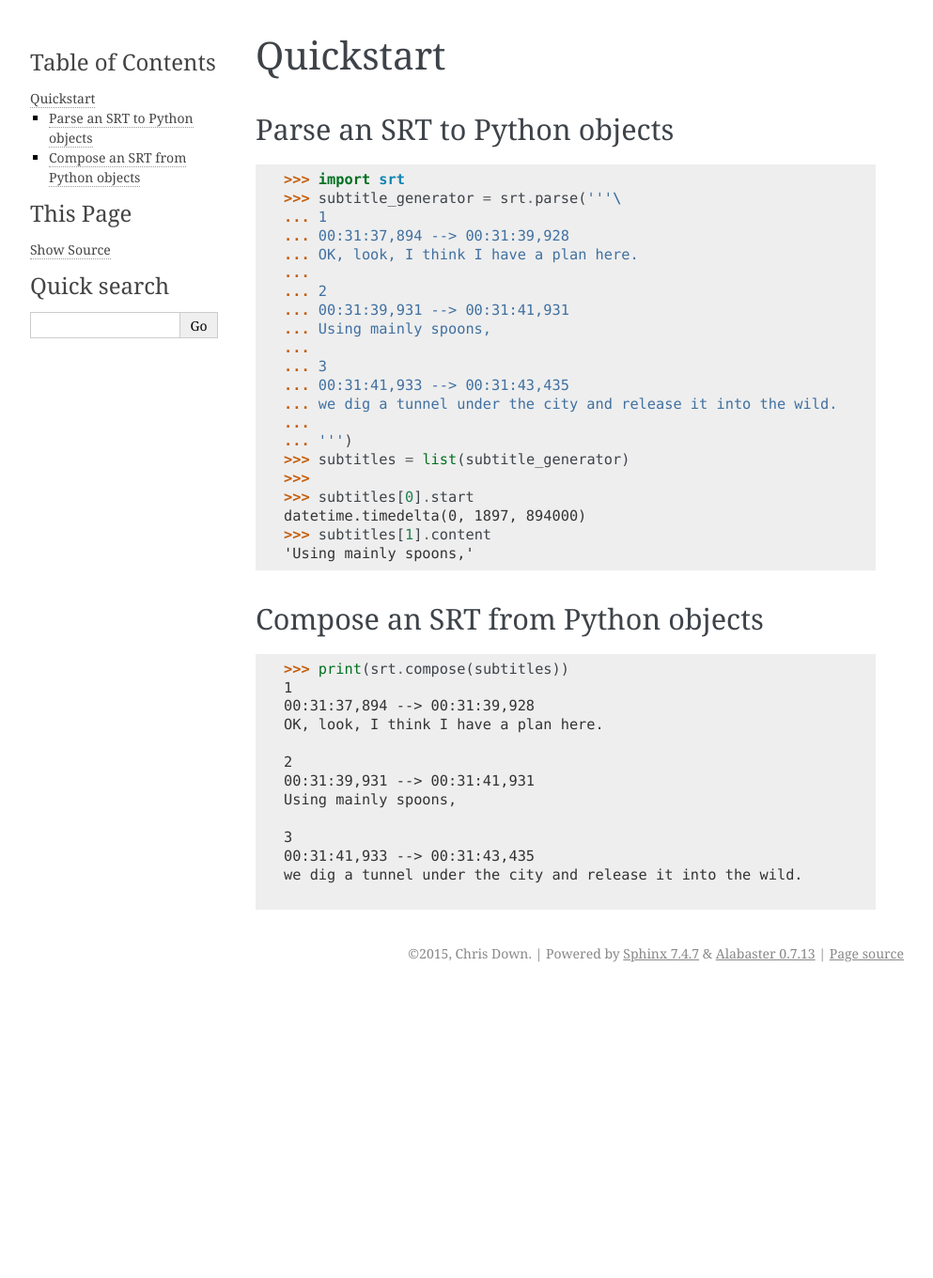
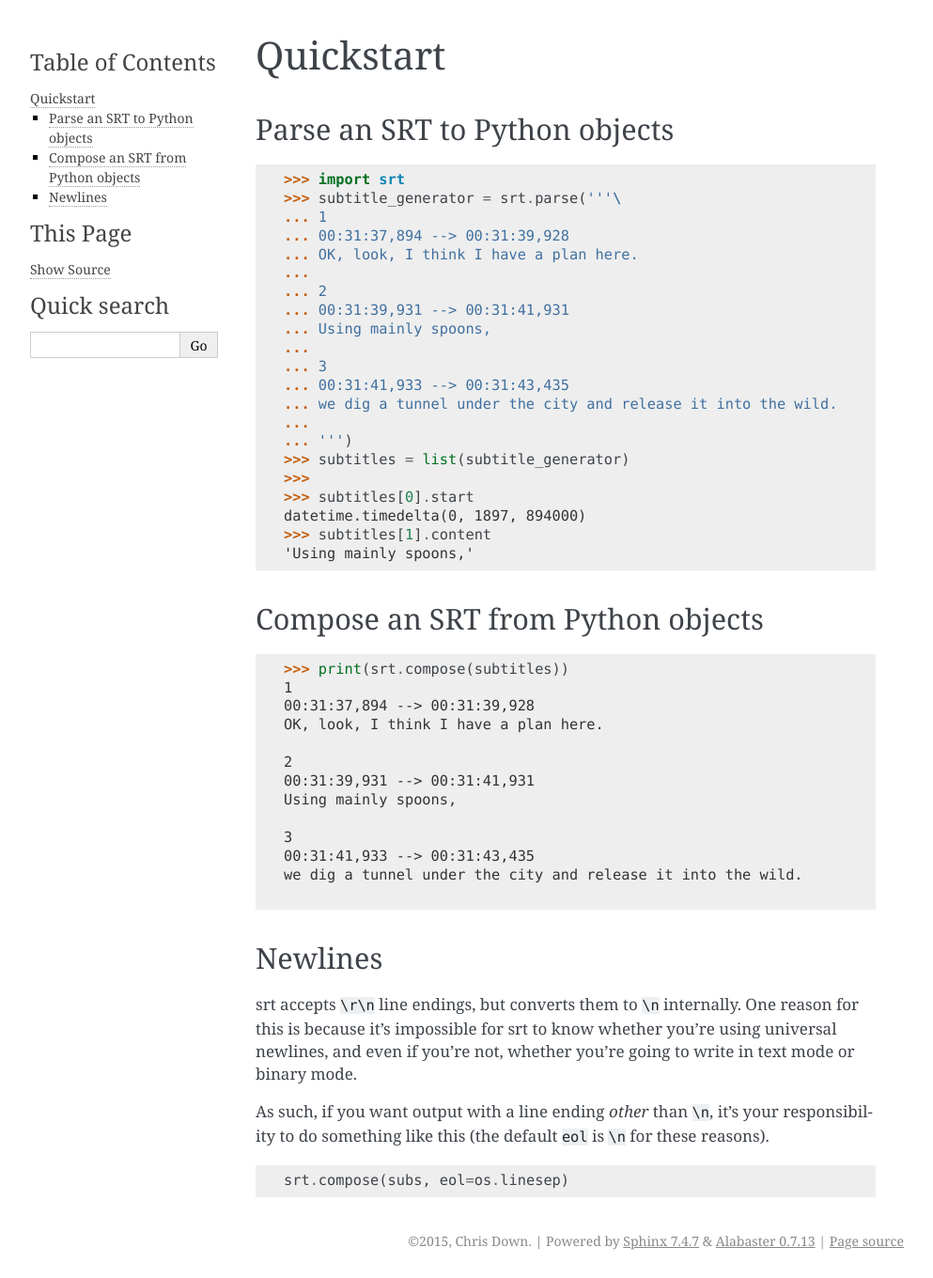
Before and after one commit to cdown/srt, a Sphinx documentation site: the page built from docs/quickstart.rst, in a window 1280 px wide. Shown: the whole page at 94% size, without its empty margins (148-1141 px from the left). Built offline with Sphinx 7.4.7, drawn with Linux system fonts in a browser that asks for light colours; before the commit the page ends 1054 px from its top, so only the background shows below that.

Commit message:
Add documentation about newlines to API docs

```diff
--- a/docs/quickstart.rst
+++ b/docs/quickstart.rst
@@ -47,3 +47,19 @@ Compose an SRT from Python objects
     we dig a tunnel under the city and release it into the wild.
     <BLANKLINE>
     <BLANKLINE>
+
+Newlines
+--------
+
+srt accepts ``\r\n`` line endings, but converts them to ``\n`` internally. One
+reason for this is because it's impossible for srt to know whether you're using
+universal newlines, and even if you're not, whether you're going to write in
+text mode or binary mode.
+
+As such, if you want output with a line ending *other* than ``\n``, it's your
+responsibility to do something like this (the default ``eol`` is ``\n`` for
+these reasons).
+
+.. code:: python
+
+    srt.compose(subs, eol=os.linesep)
```
Also changed, not shown: README.rst (+0 -18 lines).
